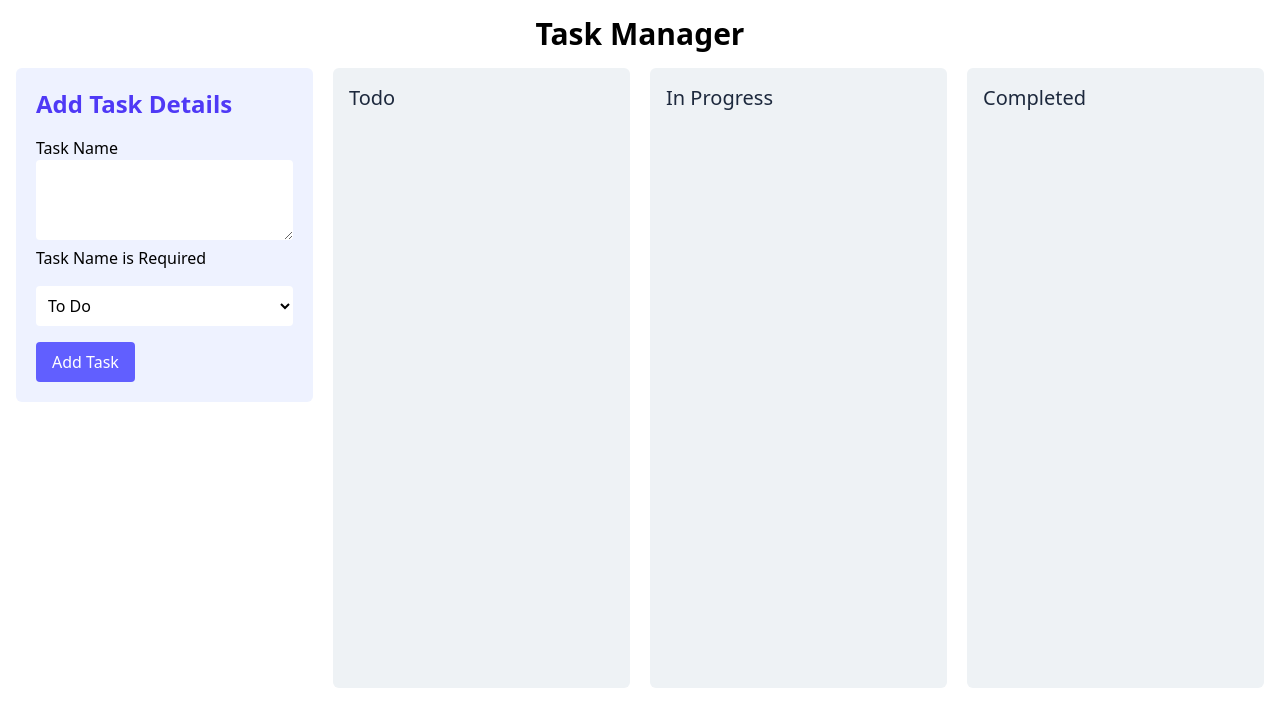
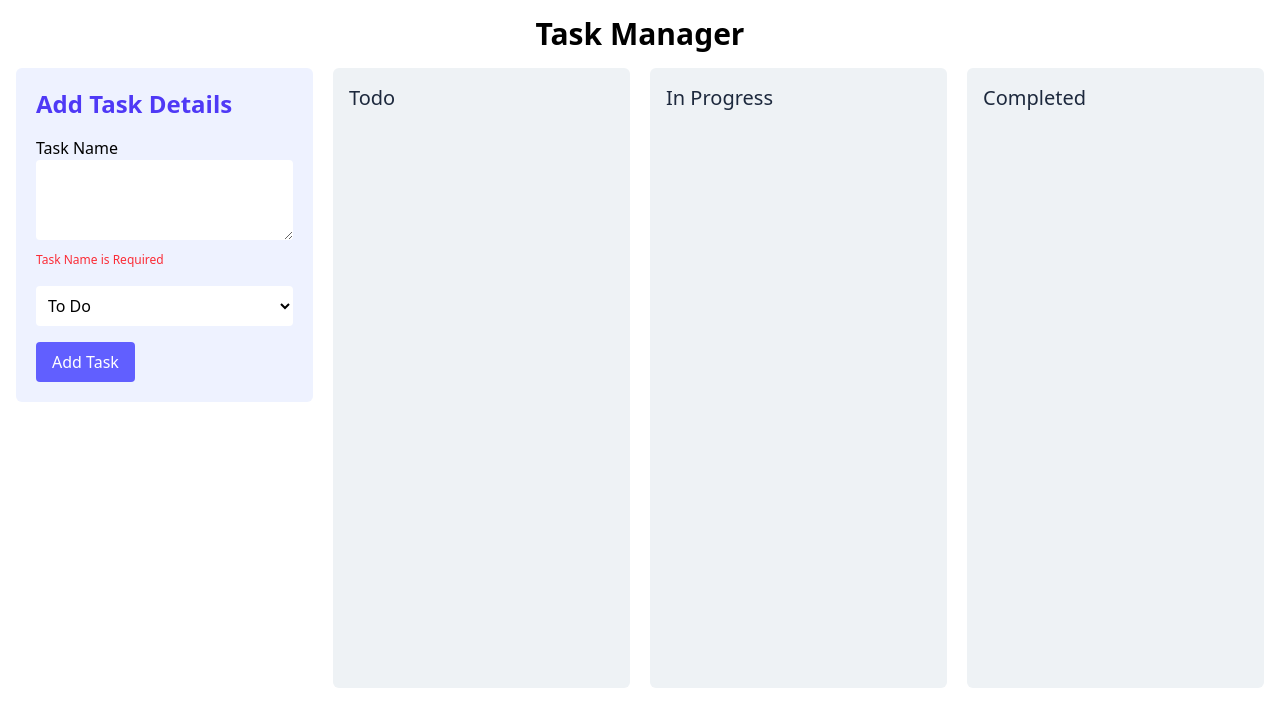
Before and after one commit to nikhilvanama/Task_Manager, an Angular app: page / in a window 1280 px wide. Shown: the top 726 px of the page. Built offline with nearby package versions, Linux system fonts and the light colour scheme.

Commit message:
Done some styling

```diff
--- a/src/app/components/task-form/task-form.component.html
+++ b/src/app/components/task-form/task-form.component.html
@@ -3,7 +3,7 @@
     <div>
         <label for="task" class="mb-3 text-sans font-medium">Task Name</label>
         <textarea class="w-full bg-white rounded h-20 border-indigo-200" formControlName="task"></textarea>
-        <span *ngIf="task?.hasError('required')">
+        <span class="text-xs font-normal text-red-500" *ngIf="task?.hasError('required')">
             Task Name is Required
         </span>
     </div>
```
